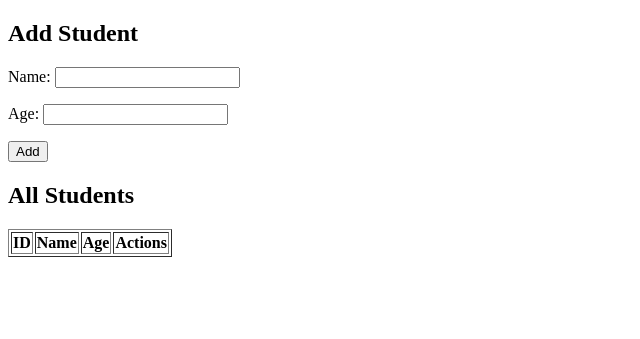
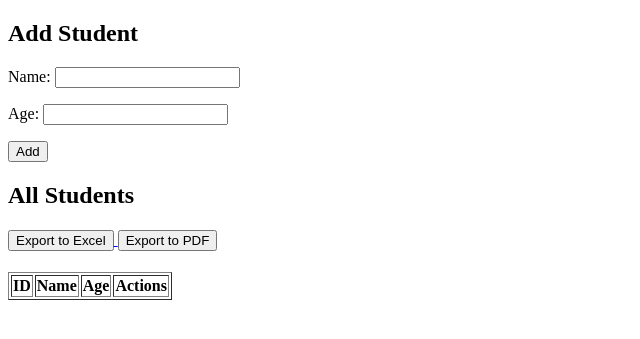
Before and after one commit to KedarBhame01/Login-Signup, a Django app: page /students/ in a window 1280 px wide. Shown: the top 339 px of the page, without its empty margins (0-640 px from the left). Run offline with Django 5.2, Linux system fonts and the light colour scheme; data that the repository does not hold is empty.

Commit message:
Add export to Excel and PDF for student list
Added export buttons to the student list template and implemented views to export student data to Excel and PDF formats. Updated URLs to include routes for these new export functionalities.

```diff
--- a/LoginSignup/base/templates/registration/student_form.html
+++ b/LoginSignup/base/templates/registration/student_form.html
@@ -12,7 +12,17 @@
   <button type="submit">Add</button>
 </form>
 
-<h2>All Students</h2>
+<h2>All Students
+  <h4>
+    <a href="{% url 'export_excel' %}">
+      <button type="button">Export to Excel</button>
+    </a>
+    <a href="{% url 'export_students_pdf' %}">
+      <button type="button">Export to PDF</button>
+    </a>
+  </h4>
+</h2>
+
 <table border="1">
   <tr><th>ID</th><th>Name</th><th>Age</th><th>Actions</th></tr>
   {% for student in students %}
--- a/LoginSignup/base/urls.py
+++ b/LoginSignup/base/urls.py
@@ -5,4 +5,6 @@ urlpatterns = [
     path('', views.student_form_view, name='student_form'),
     path('delete/<int:id>/', views.delete_student, name='delete_student'),
     path('edit/<int:id>/', views.edit_student, name='edit_student'),
+    path('export/excel/',views.export_students_excel, name='export_excel'),
+    path('export/pdf/',views.export_students_pdf, name='export_students_pdf'),
 ]
--- a/LoginSignup/base/views.py
+++ b/LoginSignup/base/views.py
@@ -1,6 +1,12 @@
+import openpyxl
+from django.utils.encoding import smart_str
 from django.shortcuts import render, redirect, get_object_or_404
 from .models import Student
 from .forms import StudentForm
+from django.http import HttpResponse
+# for export pdf -
+from reportlab.pdfgen import canvas
+from reportlab.lib.pagesizes import A4
 
 # Home page: show form + all students
 def student_form_view(request):
@@ -38,3 +44,55 @@ def edit_student(request, id):
     return render(request, 'registration/edit_student.html', {
         'form': form
     })
+
+def export_students_excel(request):
+    students = Student.objects.all()
+
+    workbook = openpyxl.Workbook()
+    sheet = workbook.active
+    sheet.title = 'Student'
+
+    sheet.append(['ID','Name','Age'])
+
+    for student in students:
+        sheet.append([student.id, student.name, student.age])
+
+    response = HttpResponse(
+        content_type = 'application/vnd.openxmlformats-officedocument.spreadsheetml.sheet'
+    )
+    response['Content-Disposition'] = 'attachment; filename=students_info.xlsx'
+
+    workbook.save(response)
+    return response
+
+def export_students_pdf(request):
+    response = HttpResponse(content_type='application/pdf')
+    response['Content-Disposition'] = 'attachment; filename=students_info.pdf'
+
+    p = canvas.Canvas(response,pagesize=A4)
+    width, height = A4
+
+    p.setFont("Helvetica-Bold", 16)
+    p.drawString(200, height -50, "Student List")
+
+    p.setFont("Helvetica-Bold",12)
+    p.drawString(50, height - 100, "ID")
+    p.drawString(100, height -100, "Name")
+    p.drawString(300, height - 100, "Age")
+
+    y = height - 120
+    p.setFont("Helvetica",12)
+
+    students = Student.objects.all()
+    for student in students:
+        p.drawString(50, y, str(student.id))
+        p.drawString(100, y, student.name)
+        p.drawString(300, y, str(student.age))
+        y -= 20
+        if y < 50:
+            p.showPage()
+            y = height - 50
+
+    p.showPage()
+    p.save()
+    return response
```
